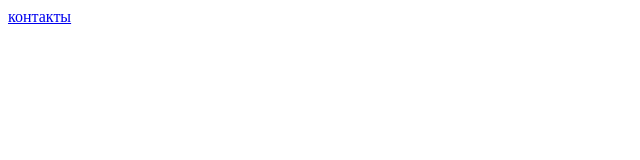
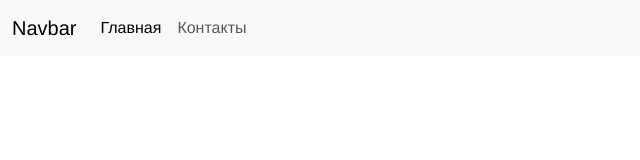
Before and after one commit to deustenebrarum/1212html, a plain HTML site: page index.html in a window 1280 px wide. Shown: the whole page, without its empty margins (0-640 px from the left). Drawn offline with nearby package versions, Linux system fonts and the light colour scheme.

Commit message:
Add files via upload

```diff
--- a/index.html
+++ b/index.html
@@ -4,8 +4,28 @@
     <meta charset="UTF-8">
     <meta name="viewport" content="width=device-width, initial-scale=1.0">
     <title>Document</title>
+    <link href="https://cdn.jsdelivr.net/npm/bootstrap@5.3.3/dist/css/bootstrap.min.css" rel="stylesheet" integrity="sha384-QWTKZyjpPEjISv5WaRU9OFeRpok6YctnYmDr5pNlyT2bRjXh0JMhjY6hW+ALEwIH" crossorigin="anonymous">
+    <link rel="stylesheet" href="style.css">
 </head>
 <body>
-    <a href="contacts.html">контакты</a>
+    <nav class="navbar navbar-expand-lg bg-body-tertiary">
+        <div class="container-fluid">
+          <a class="navbar-brand" href="#">Navbar</a>
+          <button class="navbar-toggler" type="button" data-bs-toggle="collapse" data-bs-target="#navbarNavDropdown" aria-controls="navbarNavDropdown" aria-expanded="false" aria-label="Toggle navigation">
+            <span class="navbar-toggler-icon"></span>
+          </button>
+          <div class="collapse navbar-collapse" id="navbarNavDropdown">
+            <ul class="navbar-nav">
+              <li class="nav-item">
+                <a class="nav-link active" aria-current="page" href="/">Главная</a>
+              </li>
+              <li class="nav-item">
+                <a class="nav-link" aria-current="page" href="/contacts.html">Контакты</a>
+              </li>
+            </ul>
+          </div>
+        </div>
+      </nav>
+    <script src="https://cdn.jsdelivr.net/npm/bootstrap@5.3.3/dist/js/bootstrap.bundle.min.js" integrity="sha384-YvpcrYf0tY3lHB60NNkmXc5s9fDVZLESaAA55NDzOxhy9GkcIdslK1eN7N6jIeHz" crossorigin="anonymous"></script>
 </body>
 </html>
--- /dev/null
+++ b/style.css
@@ -0,0 +1,3 @@
+html, body {
+    font-family:'Franklin Gothic Medium', 'Arial Narrow', Arial, sans-serif;
+}
```
